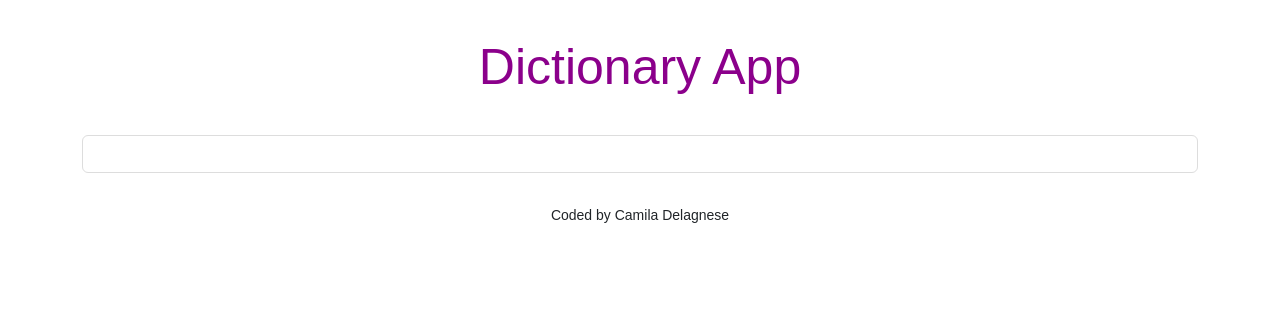
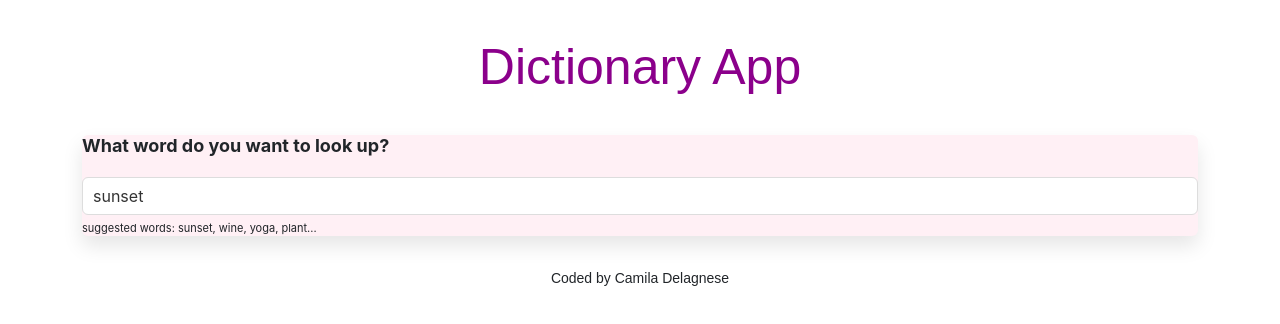
Before and after one commit to CamilaDelagnese/react-dictionary, a React (Create React App) app: page / in a window 1280 px wide. Shown: the top 324 px of the page. Built offline with nearby package versions, Linux system fonts and the light colour scheme; no server answers.

Commit message:
add some css changes

```diff
--- a/src/App.css
+++ b/src/App.css
@@ -1,8 +1,10 @@
 .body {
-  background: lightpink;
+  background: lavender;
 }
 
-
+.a {
+  color:rgb(241, 113, 192)
+}
 
 .App-header {
   text-align: center;
--- a/src/Dictionary.css
+++ b/src/Dictionary.css
@@ -5,8 +5,7 @@
   }
 
   .Dictionary section {
-    background: white;
-    padding: 30px;
+    background: lavenderblush;
     border-radius: 6px;
     box-shadow: 0 10px 20px rgb(0 0 0 / 10%);
     margin: 20px 0;
--- a/src/Dictionary.js
+++ b/src/Dictionary.js
@@ -3,33 +3,58 @@ import axios from "axios";
 import Results from "./Results";
 import "./Dictionary.css";
 
-export default function Dictionary(){
+export default function Dictionary(props){
 let [Keyword, setKeyword]= useState("");
 let[results, setResults]= useState(null);
+let[loaded, setLoaded]= useState(false);
 
 function handleResponse(response){
       setResults(response.data[0]);
 }
 
-function search(event){
-    event.preventDefault();
+function search(){
+    let apiUrl=`https://api.dictionaryapi.dev/api/v2/entries/en_US/${Keyword}`;
+axios.get(apiUrl).then(handleResponse);
+}
 
 
+function handleSubmit(event){
+    event.preventDefault();
+    search();
+}
 
-let apiUrl=`https://api.dictionaryapi.dev/api/v2/entries/en_US/${Keyword}`;
-axios.get(apiUrl).then(handleResponse);
-}
+
 
 function handleKeywordChange(event){
     setKeyword(event.target.value);
 }
 
-    return (
+function load(){
+    setLoaded(true);
+    search();
+}
+
+
+if (loaded){
+ return (
     <div className="Dictionary">
-    <form onSubmit={search}>
-     <input type="search"onChange={handleKeywordChange} />
+     <section>
+    <h1>What word do you want to look up?</h1>
+    <form onSubmit={handleSubmit}>
+     <input type="search"
+     onChange={handleKeywordChange}
+     defaultValue={props.defaultKeyword}
+     />
     </form>
+    <div className="hint">
+        suggested words: sunset, wine, yoga, plant...
+    </div>
+    </section>
     <Results results={results}/>
     </div>
     );
-    }
+} else{
+    load();
+    return "loading";
+}
+}
--- a/src/Meaning.js
+++ b/src/Meaning.js
@@ -1,4 +1,5 @@
 import React from "react";
+import "./Meaning.css";
 import Synonyms from "./Synonyms";
 
 export default function Meaning(props) {
@@ -9,14 +10,16 @@ export default function Meaning(props) {
       {props.meaning.definitions.map(function (definition, index) {
         return (
           <div key={index}>
-            <p>
-              <strong>Definition:</strong> {definition.definition}
-              <br />
-              <strong>Example:</strong>
-              <em>{definition.example}</em>
+
+            <div className="definition">
+            {definition.definition}
+            </div>
+
+            <div className="example">
+            {definition.example}
               <Synonyms synonyms={definition.synonyms} />
-            </p>
-          </div>
+             </div>
+             </div>
         );
       })}
     </div>
--- a/src/Phonetic.js
+++ b/src/Phonetic.js
@@ -1,4 +1,5 @@
 import React from "react";
+import "./Phonetic.css";
 
 export default function Phonetic(props) {
   console.log(props.phonetic);
--- a/src/Results.js
+++ b/src/Results.js
@@ -6,6 +6,7 @@ export default function Results(props) {
   if (props.results) {
     return (
       <div className="Results">
+        <section>
         <h2>{props.results.word}</h2>
         {props.results.phonetics.map(function (phonetic, index) {
           return (
@@ -14,11 +15,12 @@ export default function Results(props) {
             </div>
           );
         })}
+        </section>
         {props.results.meanings.map(function (meaning, index) {
           return (
-            <div key={index}>
+            <section key={index}>
               <Meaning meaning={meaning} />
-            </div>
+            </section>
           );
         })}
       </div>
--- a/src/Synonyms.js
+++ b/src/Synonyms.js
@@ -1,4 +1,5 @@
 import React from "react";
+import "./Synonyms.css";
 
 export default function Synonyms(props){
     if (props.synonyms){
```
